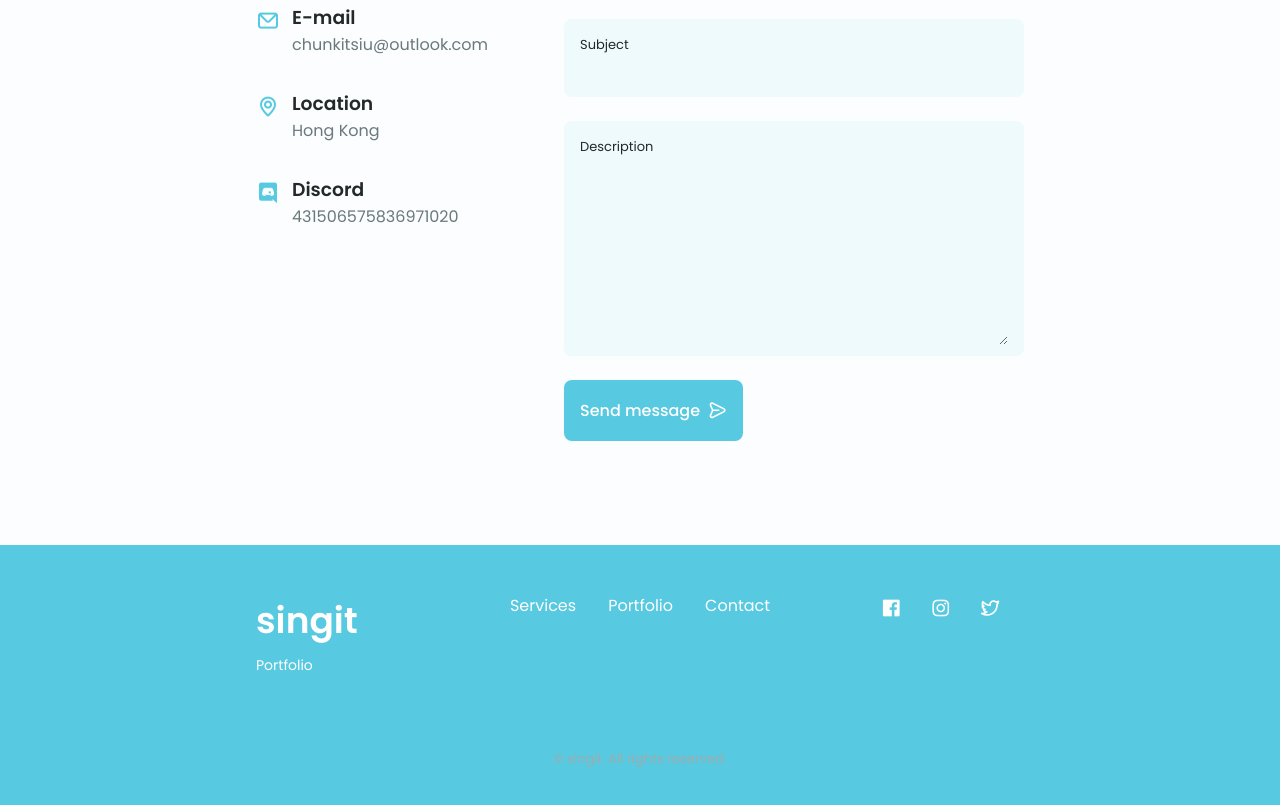
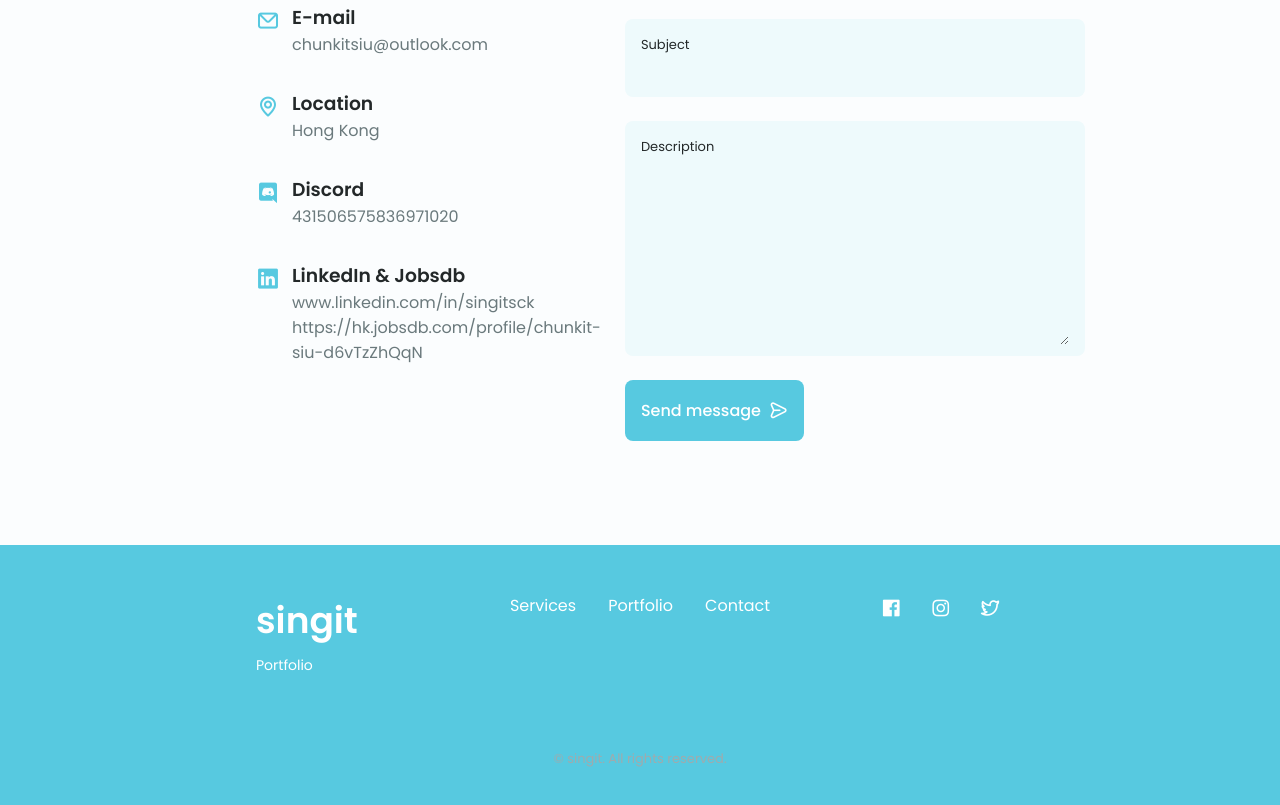
Before and after one commit to singitsck/portfolio, a plain HTML site: page index.html in a window 1280 px wide. Shown: the part 4730-5535 px from the top of the page. Drawn offline with nearby package versions, Linux system fonts and the light colour scheme.

Commit message:
contact__information  update

```diff
--- a/index.html
+++ b/index.html
@@ -536,7 +536,7 @@
 
             <div class="services__modal">
                 <div class="services__modal-content">
-                    <h4 class="services__modal-title">Web Developer<br></h4>
+                    <h4 class="services__modal-title">Local Deploy AI<br></h4>
                     <i class="uil uil-times services__modal-close"></i>
 
                     <ul class="services__modal-services grid">
@@ -785,6 +785,16 @@
                             <span class="contatc__subtitle">431506575836971020</span>
                         </div>
                     </div>
+
+                    <div class="contact__information">
+                        <i class="uil uil-linkedin contact__icon"></i>
+
+                        <div>
+                            <h3 class="contact__title">LinkedIn & Jobsdb</h3>
+                            <span class="contatc__subtitle">www.linkedin.com/in/singitsck</span></n>
+                            <span class="contatc__subtitle">https://hk.jobsdb.com/profile/chunkit-siu-d6vTzZhQqN</span>
+                        </div>
+                    </div>
                 </div>
 
                 <form action="" class="contact__form grid">
```
